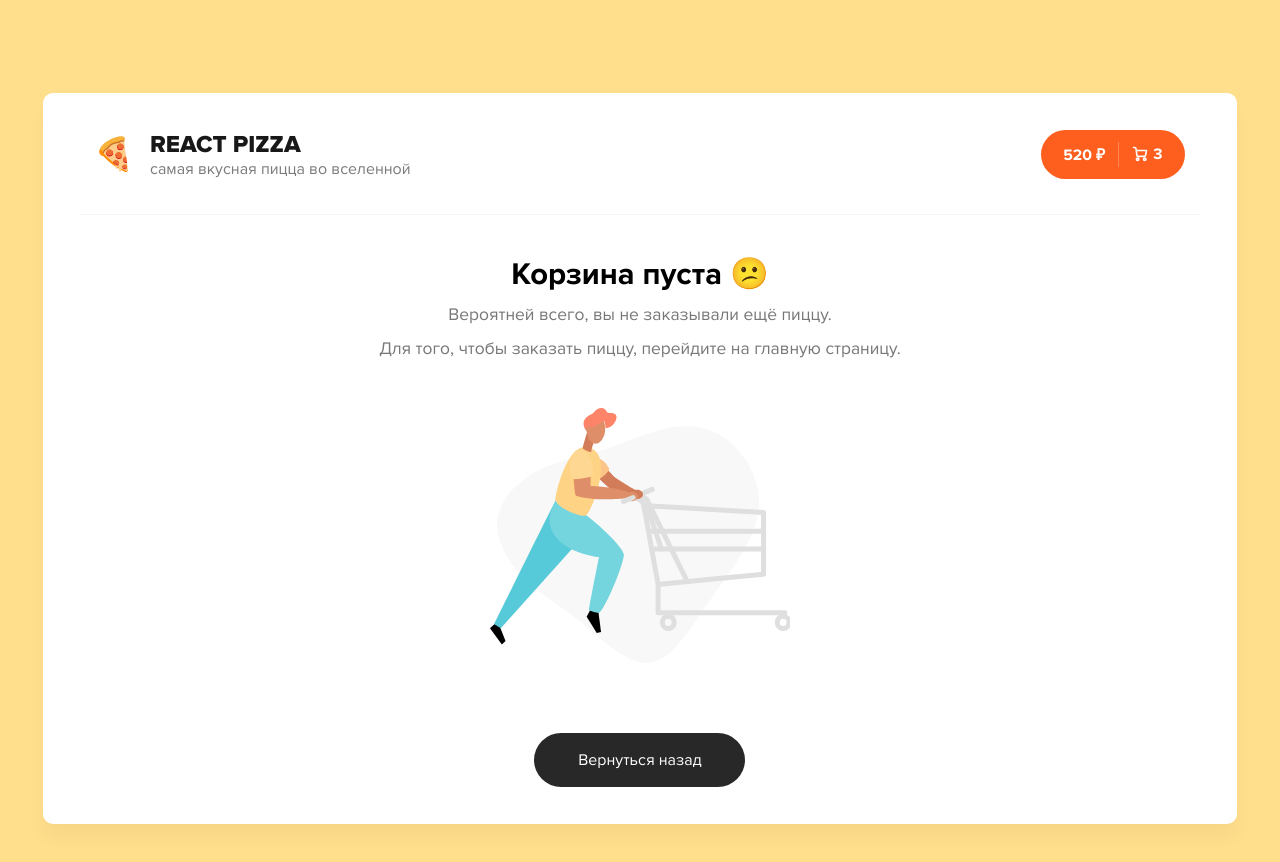
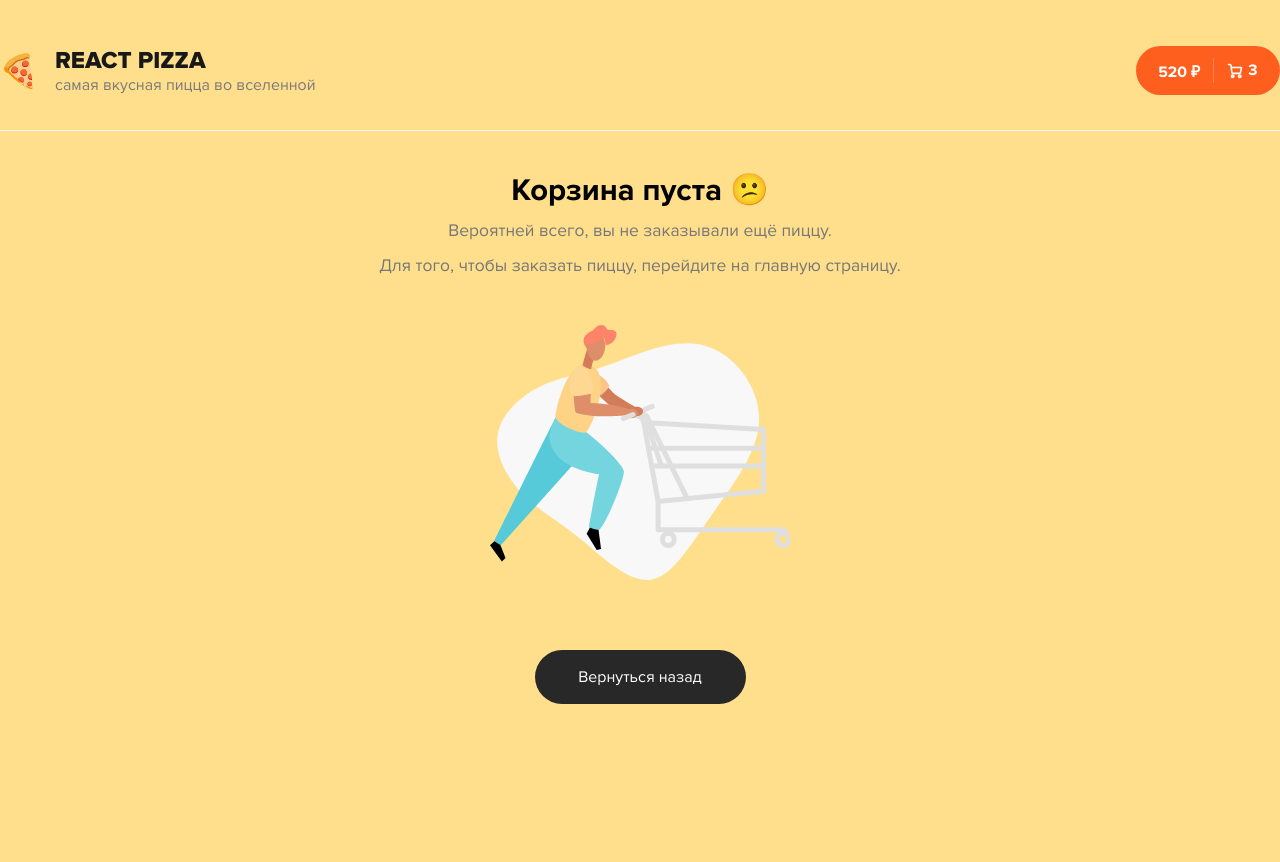
Before and after one commit to brokuka/Adaptive-for-react-apps, a website: page react-pizza/src/emptycart.html in a window 1280 px wide. After the commit the page ends 800 px from the top, so only its background shows below. Drawn offline with nearby package versions, Linux system fonts and the light colour scheme; files that its build step writes are made by us from their sources; files whose address does not match are found by name.

Commit message:
remove .containers

```diff
--- a/react-pizza/src/assets/scss/grid.scss
+++ b/react-pizza/src/assets/scss/grid.scss
@@ -3,27 +3,6 @@
 @import './mixins';
 @import './vars';
 
-.container {
-	max-width: 100%;
-	width: #{$container}px;
-	margin: 0 auto;
-	padding: 0 #{math.div($containerPadding, 2)}px;
-}
-
-.container-xl {
-	@include adaptiveValue(width, 1340, 320, 1);
-	@include adaptiveValue(margin-top, 50, 25, 1);
-	@include adaptiveValue(margin-bottom, 50, 25, 1);
-	@include adaptiveValue(padding, 40, 20, 1);
-
-	border-radius: 1rem;
-	background: $white;
-	box-shadow: 0px 15px 20px rgba($black, 0.03);
-}
-
-.container-sm {
-	@include adaptiveValue(width, 851, 320, 1);
-}
 
 .row {
 	$gutter: .5rem;
```
